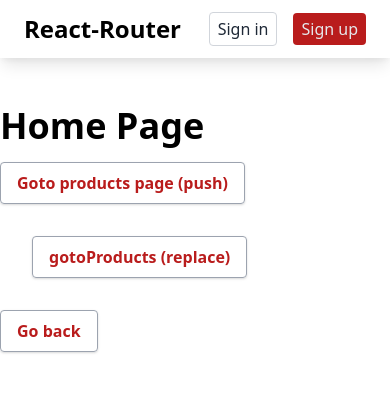
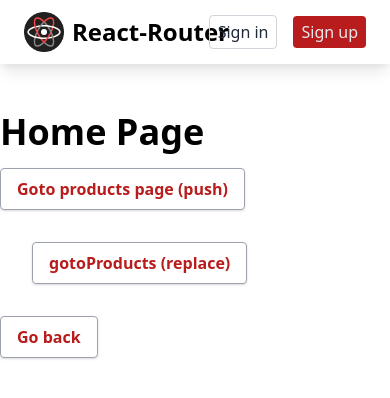
Before and after one commit to Tellisense/react-router-example, a React (Create React App) app: page / in a window 390 px wide. Shown: the top 398 px of the page. Built offline with nearby package versions, Linux system fonts and the light colour scheme.

Commit message:
fixed logo

```diff
--- a/src/components/Navbar.jsx
+++ b/src/components/Navbar.jsx
@@ -1,12 +1,16 @@
 import React from 'react'
 import { Link } from 'react-router-dom'
+import logo from '../logo.png'
 
 const Navbar = () => {
   return (
     <nav id="header" className="w-full z-30 top-10 py-1 bg-white shadow-lg ">
+
       <div className="w-full flex items-center justify-between mt-0 px-6 py-2">
-        <div className="text-2xl font-black" >React-Router</div>
-        <div className="hidden md:flex md:items-center md:w-auto w-full order-3 md:order-1" id="menu">
+        <div className="flex items-center">
+          <img width="40px" src={logo} alt="Logo" />
+          <div className="ml-2 text-2xl font-black whitespace-nowrap" >React-Router</div>
+          <div className="hidden ml-8 md:flex md:items-center md:w-auto w-full order-3 md:order-1" id="menu">
             <nav>
               <ul className="md:flex items-center justify-between text-base text-red-700 pt-4 md:pt-0">
                 <li> <Link className="inline-block no-underline hover:text-black font-medium text-lg py-1 px-4 lg:-ml-2" to='/'>Home</Link></li>
@@ -16,11 +20,14 @@ const Navbar = () => {
               </ul>
             </nav>
           </div>
+        </div>
+
+
 
         <div className="order-2 md:order-3 flex flex-wrap items-center justify-end mr-0 md:mr-4" id="nav-content">
           <div className="auth flex items-center w-full md:w-full">
-            <button className="bg-transparent text-gray-800  px-2 py-1 rounded border border-gray-300 mr-4 hover:bg-gray-100 hover:text-gray-700">Sign in</button>
-            <button className="bg-red-700 text-gray-200  px-2 py-1 rounded  hover:bg-red-400 hover:text-gray-100">Sign up</button>
+            <button className="bg-transparent text-gray-800  px-2 py-1 rounded border border-gray-300 mr-4 hover:bg-gray-100 hover:text-gray-700 whitespace-nowrap">Sign in</button>
+            <button className="bg-red-700 text-gray-200  px-2 py-1 rounded  hover:bg-red-400 hover:text-gray-100 whitespace-nowrap">Sign up</button>
           </div>
         </div>
       </div>
```
Also changed, not shown: src/logo.png (added). Lines whose indentation alone changed are shown as unchanged.
